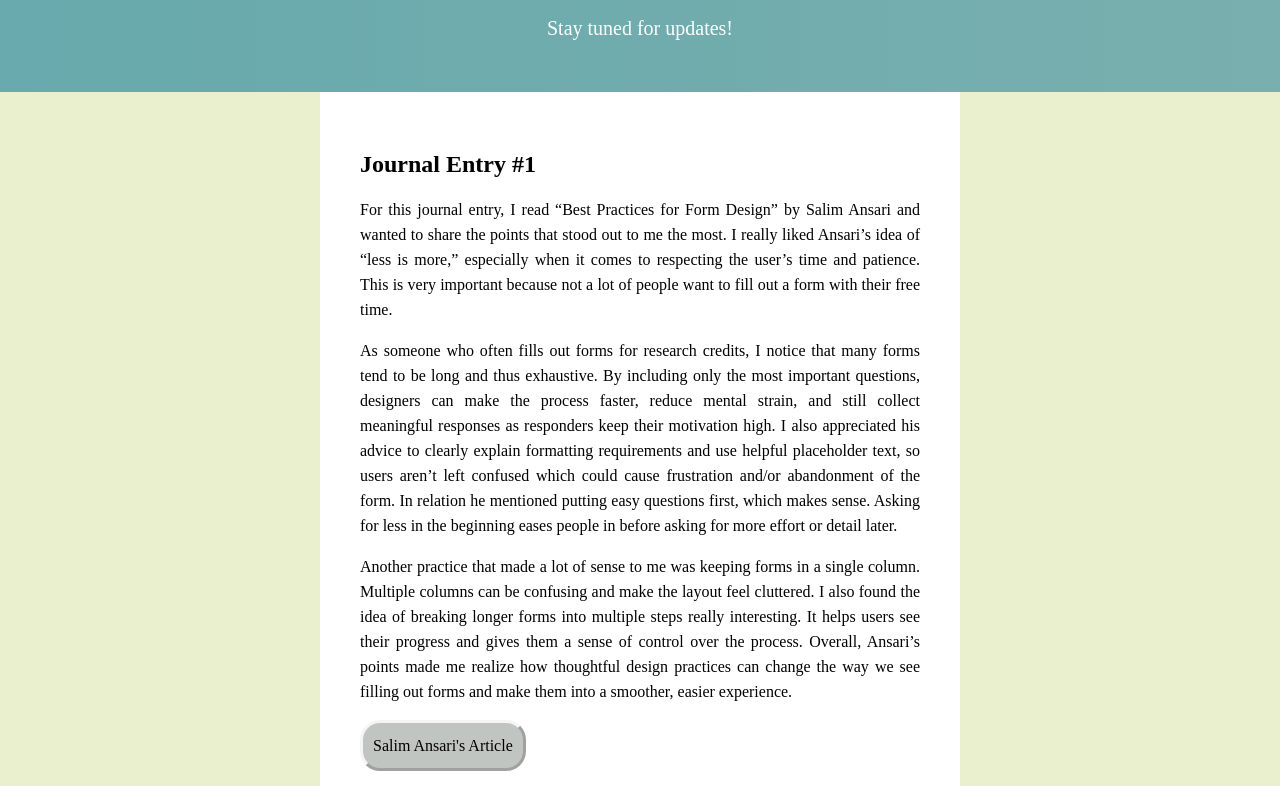
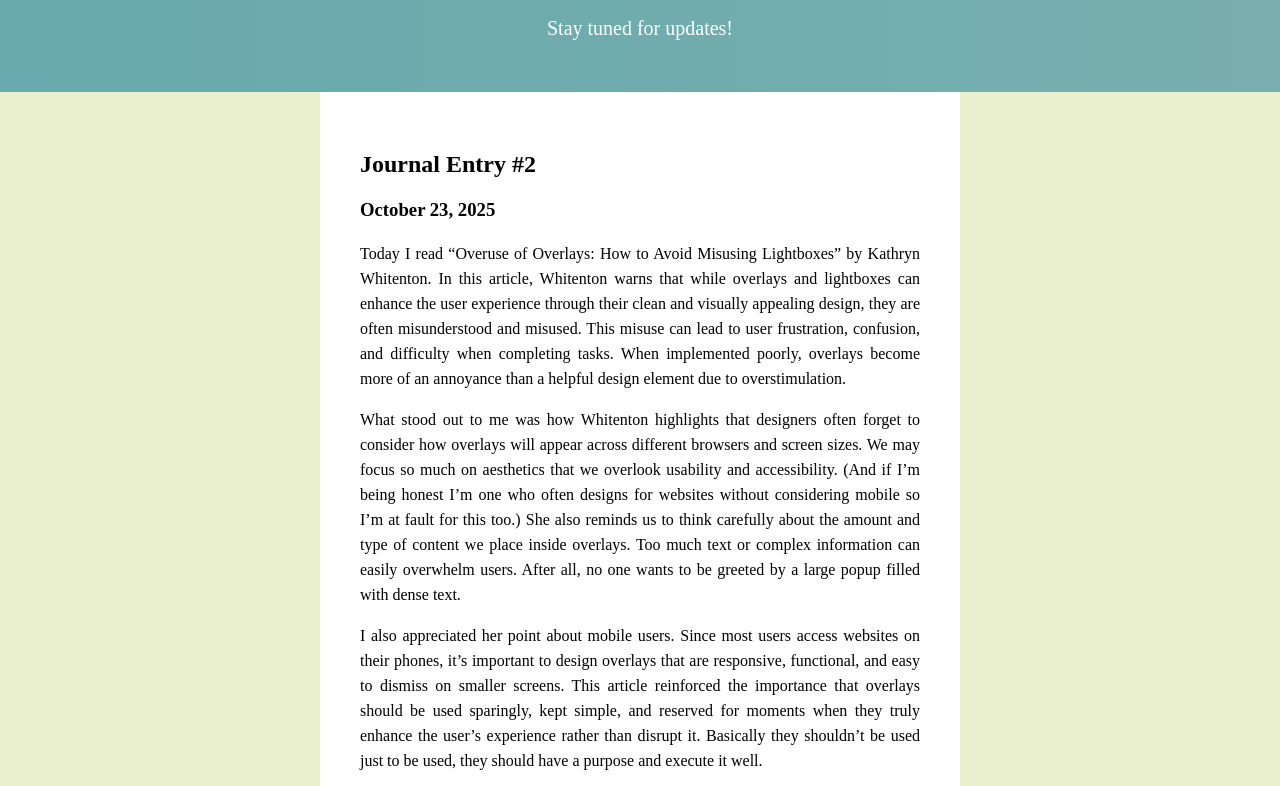
Before and after one commit to voidkuma/des157a, a plain HTML site: page journal/index.html in a window 1280 px wide. Shown: the part 108-894 px from the top of the page. Drawn offline with nearby package versions, Linux system fonts and the light colour scheme.

Commit message:
journal2

```diff
--- a/journal/index.html
+++ b/journal/index.html
@@ -17,10 +17,24 @@
     </header>
 
     <main>
-
+        <article>
+            <h2>Journal Entry #2</h2>
+            <h3>October 23, 2025</h3>
+            <p>
+                Today I read “Overuse of Overlays: How to Avoid Misusing Lightboxes” by Kathryn Whitenton. In this article, Whitenton warns that while overlays and lightboxes can enhance the user experience through their clean and visually appealing design, they are often misunderstood and misused. This misuse can lead to user frustration, confusion, and difficulty when completing tasks. When implemented poorly, overlays become more of an annoyance than a helpful design element due to overstimulation.
+            </p>
+            <p>
+                What stood out to me was how Whitenton highlights that designers often forget to consider how overlays will appear across different browsers and screen sizes. We may focus so much on aesthetics that we overlook usability and accessibility. (And if I’m being honest I’m one who often designs for websites without considering mobile so I’m at fault for this too.) She also reminds us to think carefully about the amount and type of content we place inside overlays. Too much text or complex information can easily overwhelm users. After all, no one wants to be greeted by a large popup filled with dense text.
+            </p>
+            <p>
+                I also appreciated her point about mobile users. Since most users access websites on their phones, it’s important to design overlays that are responsive, functional, and easy to dismiss on smaller screens. This article reinforced the importance that overlays should be used sparingly, kept simple, and reserved for moments when they truly enhance the user’s experience rather than disrupt it. Basically they shouldn’t be used just to be used, they should have a purpose and execute it well.
+            </p>
+            <a href="https://www.nngroup.com/articles/overuse-of-overlays">Kathryn Whitenton's Article</a>
+        </article>
 
         <article>
             <h2>Journal Entry #1</h2>
+            <h3>October 14, 2025</h3>
             <p>
                 For this journal entry, I read “Best Practices for Form Design” by Salim Ansari and wanted to share the points that stood out to me the most. I really liked Ansari’s idea of “less is more,” especially when it comes to respecting the user’s time and patience. This is very important because not a lot of people want to fill out a form with their free time.
             </p>
```
